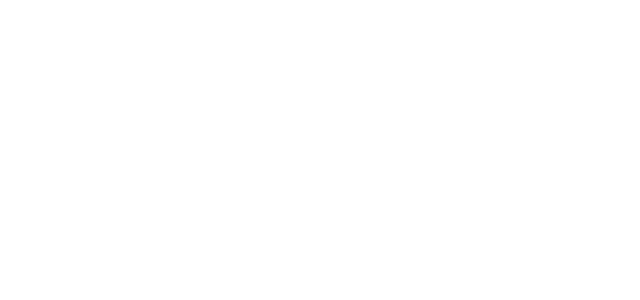
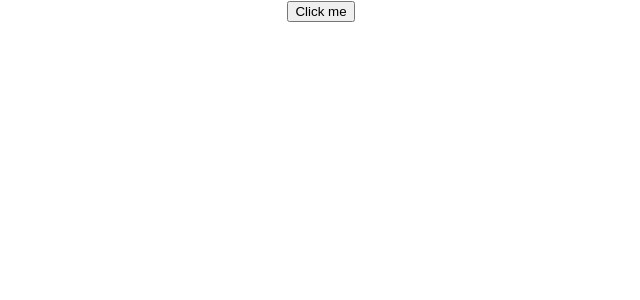
Before and after one commit to Dekstryn/ReactJs_from_YouTube, a React (Create React App) app: page / in a window 1280 px wide. Shown: the top 300 px of the page, without its empty margins (319-959 px from the left). Built offline with nearby package versions, Linux system fonts and the light colour scheme.

Commit message:
Added button

```diff
--- a/src/components/ClassClick.js
+++ b/src/components/ClassClick.js
@@ -4,7 +4,7 @@ class ClassClick extends Component {
   render() {
     return (
       <div>
-
+        <button>Click me</button>
       </div>
     )
   }
```
